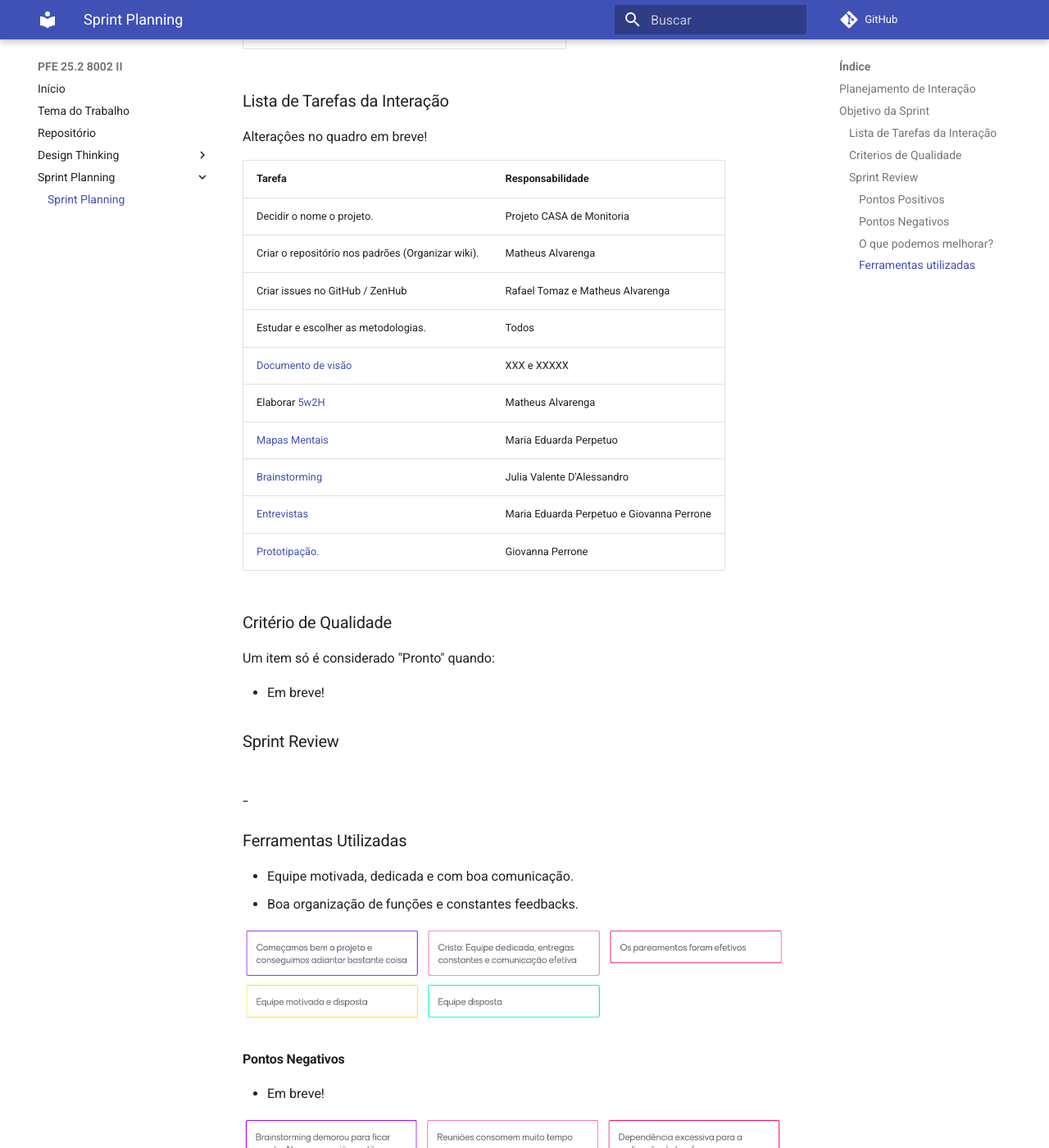
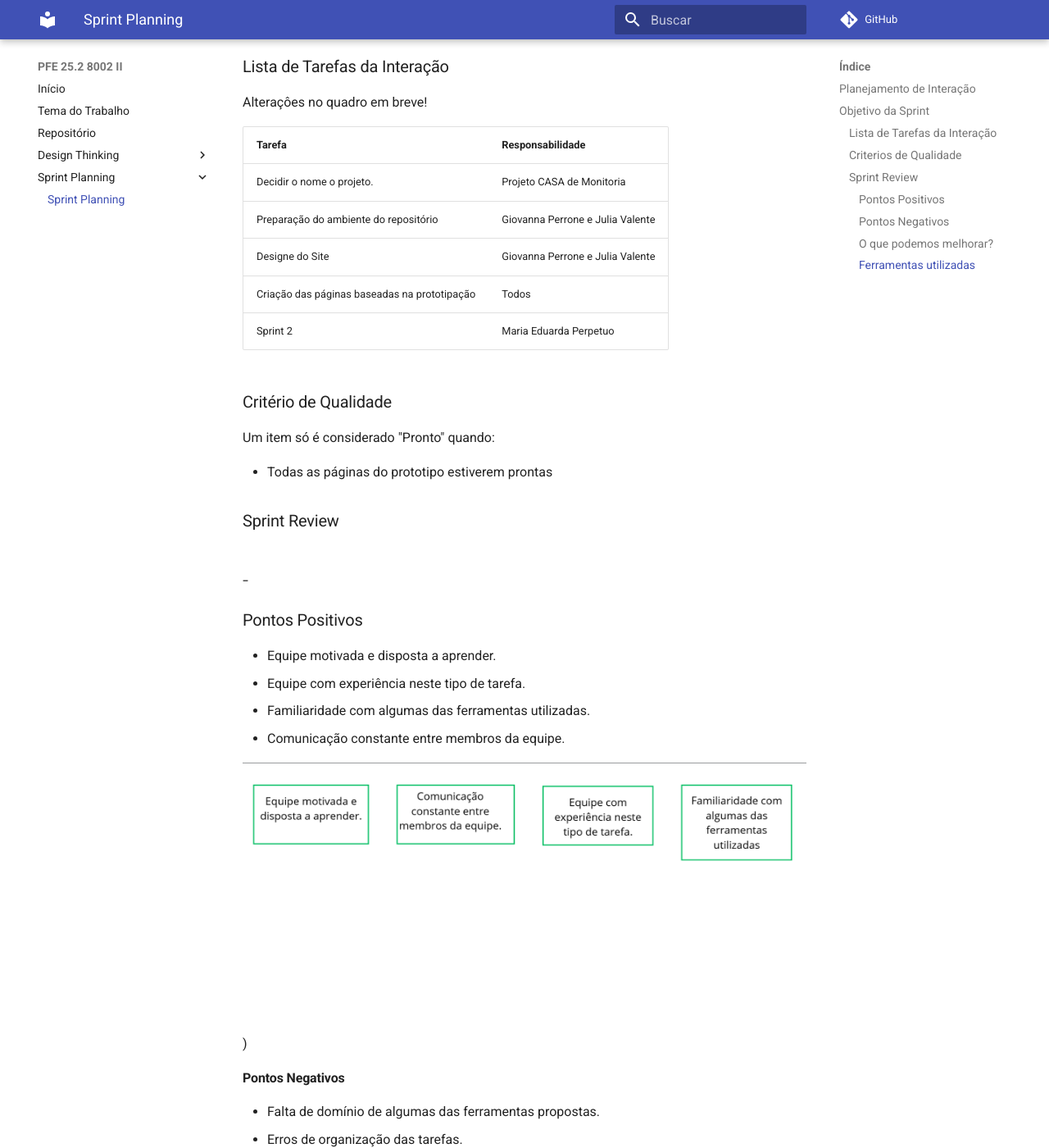
Before and after one commit to Projetos-de-Extensao/PFE_25.2_8002_II, an MkDocs documentation site: the page built from docs/sprint-planning/sprint.md, in a window 1280 px wide and 1400 px high, scrolled down 3762 px. Shown: the whole window at 82% size. Built offline with MkDocs 1.6.1 and Material for MkDocs 9.7.7, drawn with Linux system fonts in a browser that asks for light colours; comment, search, counter and statistics services are not loaded; some of the changed text lies outside the part shown.

Commit message:
Atualizei com o segundo sprint e adicionei as imagens com os pontos negativos e positivos

```diff
--- a/docs/sprint-planning/sprint.md
+++ b/docs/sprint-planning/sprint.md
@@ -91,13 +91,12 @@
 
 # Sprint II
 
-> 01/10/25 à 15/10/2025
+> 01/10/25 à 22/10/2025
 
- Em breve!
 
 ## Objetivo da Sprint
 
-XXXX XXXX XXXX
+Iniciar a criação do site de monitorias.
 
 ### Itens escolhidos do backlog
 
@@ -118,48 +117,49 @@
 |Tarefa|Responsabilidade|
 |---|----|
 | Decidir o nome o projeto.| Projeto CASA de Monitoria|
-| Criar o repositório nos padrões (Organizar wiki).| Matheus Alvarenga|
-| Criar issues no GitHub / ZenHub| Rafael Tomaz e Matheus Alvarenga|
-| Estudar e escolher as metodologias.| Todos|
-| [Documento de visão](https://github.com/xxx/xxx.md) |XXX e XXXXX|
-| Elaborar [5w2H](https://github.com/xxx/xxx.md) |Matheus Alvarenga|
-| [Mapas Mentais](https://github.com/xxx/xxx.md) |Maria Eduarda Perpetuo|
-| [Brainstorming](https://github.com/XXXx) |Julia Valente D'Alessandro|
-|[Entrevistas](https://github.com/xxx/xxx.md) |Maria Eduarda Perpetuo e Giovanna Perrone|
-|[Prototipação.](https://github.com/xxx/xxx.md) |Giovanna Perrone|
+| Preparação do ambiente do repositório| Giovanna Perrone e Julia Valente|
+| Designe do Site| Giovanna Perrone e Julia Valente|
+| Criação das páginas baseadas na prototipação|Todos|
+| Sprint 2 |Maria Eduarda Perpetuo|
+
 
 ### Critério de Qualidade
 
 Um item só é considerado "Pronto" quando:
 
-- Em breve!
+- Todas as páginas do prototipo estiverem prontas
 
 ### Sprint Review
 
 -
 -
 
-### Ferramentas Utilizadas
+### Pontos Positivos
 
-- Equipe motivada, dedicada e com boa comunicação.
-- Boa organização de funções e constantes feedbacks.
+- Equipe motivada e disposta a aprender.
+- Equipe com experiência neste tipo de tarefa.
+- Familiaridade com algumas das ferramentas utilizadas.
+- Comunicação constante entre membros da equipe.
 
-![pontos positivos](../assets/Sprints/S1-positivos.png)
+![pontos positivos](positivos2.png))
 
 #### Pontos Negativos
 
-- Em breve!
+- Falta de domínio de algumas das ferramentas propostas.
+- Erros de organização das tarefas.
 
-![pontos negativos](../assets/Sprints/S1-negativos.png)
+![pontos negativos](negativos.2.png)
 
 #### O que podemos melhorar?
 
-- Em breve!
+- Dividir mais claramente a função de cada um.
+- Estudar mais as ferramentas que são utilizadas.
+- Criar um sistema de feedback entre os membros da equipe.
 
 #### Ferramentas utilizadas
 
 - Reunião: [Hangouts](https://hangouts.google.com/)
-- Colheita dos pontos: [Mentimeter](https://www.mentimeter.com/)
+- Site: React, Java SCript, Css e node
 
 # Sprint III
 
```
Also changed, not shown: docs/sprint-planning/negativos.2.png (added), docs/sprint-planning/positivos2.png (added).
